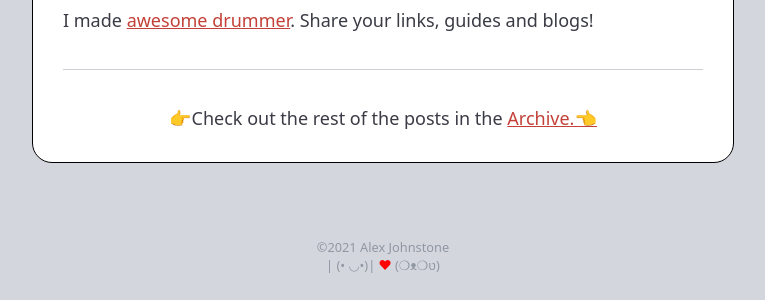
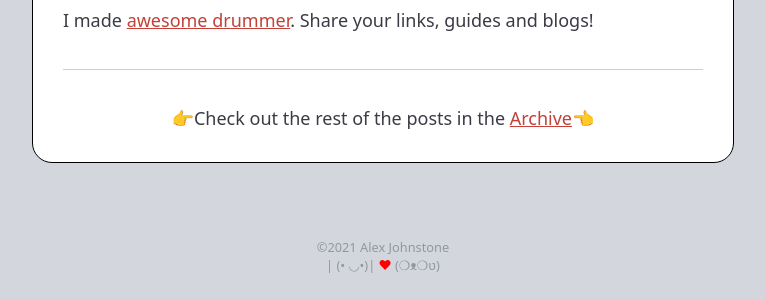
Before and after one commit to alexjj/Old-alexjj.com, a Jekyll site: the page built from index.html, in a window 1280 px wide and 900 px high, scrolled down 13286 px. Shown: the part 584-884 px from the top of the window, without its empty margins (257-1022 px from the left). Built offline with Jekyll 4.4.1, drawn with Linux system fonts in a browser that asks for light colours; the list of posts is cut into pages by our own code.

Commit message:
tiny fiddly things

```diff
--- a/_layouts/home.html
+++ b/_layouts/home.html
@@ -22,4 +22,4 @@ layout: default
 </article>
 {% endfor %}
 <hr>
-<p style="text-align: center">👉Check out the rest of the posts in the <a href="{% link _pages/archive.html %}">Archive.👈</a></p>
+<p style="text-align: center">👉Check out the rest of the posts in the <a href="{% link _pages/archive.html %}">Archive</a>👈</p>
```
